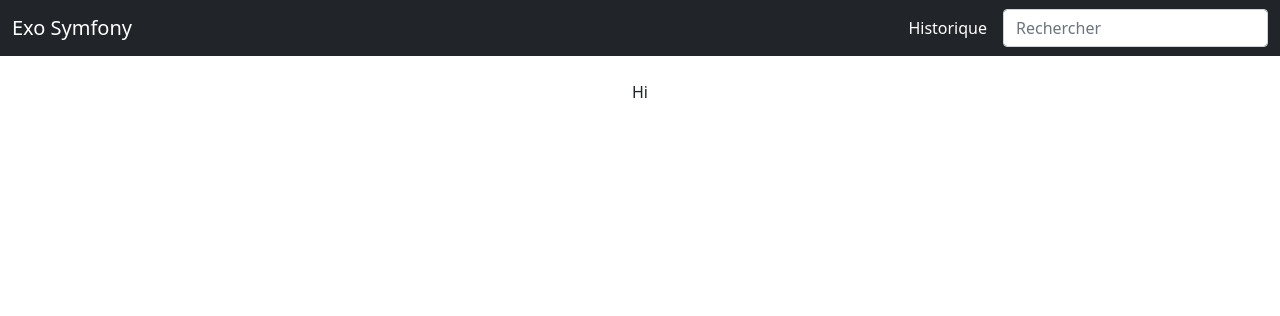
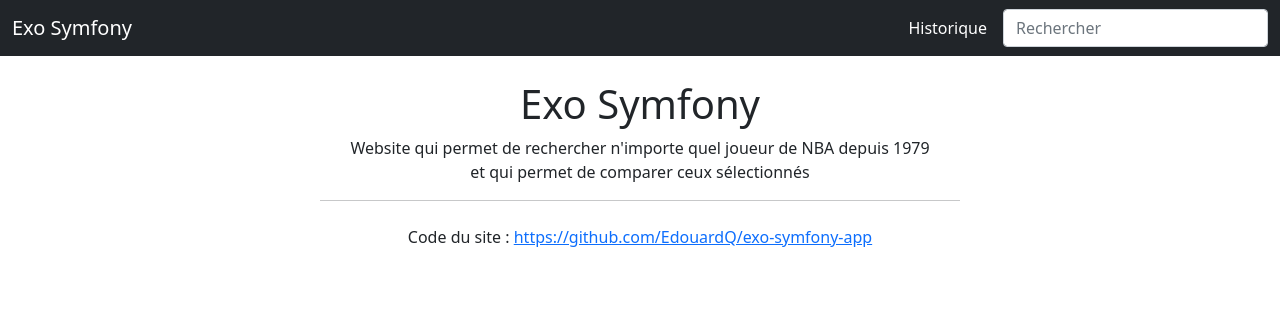
Before and after one commit to EdouardQ/exo-symfony, a Symfony app: template templates/homepage/index.html.twig in a window 1280 px wide. Shown: the top 316 px of the page. Run offline with Twig, Linux system fonts and the light colour scheme; the template is opened without the code that fills it, so the values that code supplies are empty; form fields are guessed from the names that the template uses; some libraries are stand-ins or nearby versions.

Commit message:
commit 1.0
end

```diff
--- a/src/Service/ComparisonService.php
+++ b/src/Service/ComparisonService.php
@@ -83,7 +83,7 @@ class ComparisonService
     {
         return Cookie::create('comparison')
             ->withValue($this->getComparisonNumber())
-            ->withExpires(time() + 172800) // 48h
+            ->withExpires(time() + 3600) // 1h
             ->withSecure(false)
             ->withHttpOnly(false)
             ;
--- a/templates/homepage/index.html.twig
+++ b/templates/homepage/index.html.twig
@@ -3,7 +3,16 @@
 {% block body %}
     <section>
         <div class="text-center">
-            Hi
+            <h1>Exo Symfony</h1>
+            <p>
+                Website qui permet de rechercher n'importe quel joueur de NBA depuis 1979 <br>
+                et qui permet de comparer ceux sélectionnés
+            </p>
+            <hr class="w-50 m-auto">
+            <br>
+            <p>
+                Code du site : <a href="https://github.com/EdouardQ/exo-symfony-app" target="_blank">https://github.com/EdouardQ/exo-symfony-app</a>
+            </p>
         </div>
     </section>
 {% endblock %}
```
Also changed, not shown: templates/compare/index.html.twig (+9 -7 lines), README.md, 1 other file.
